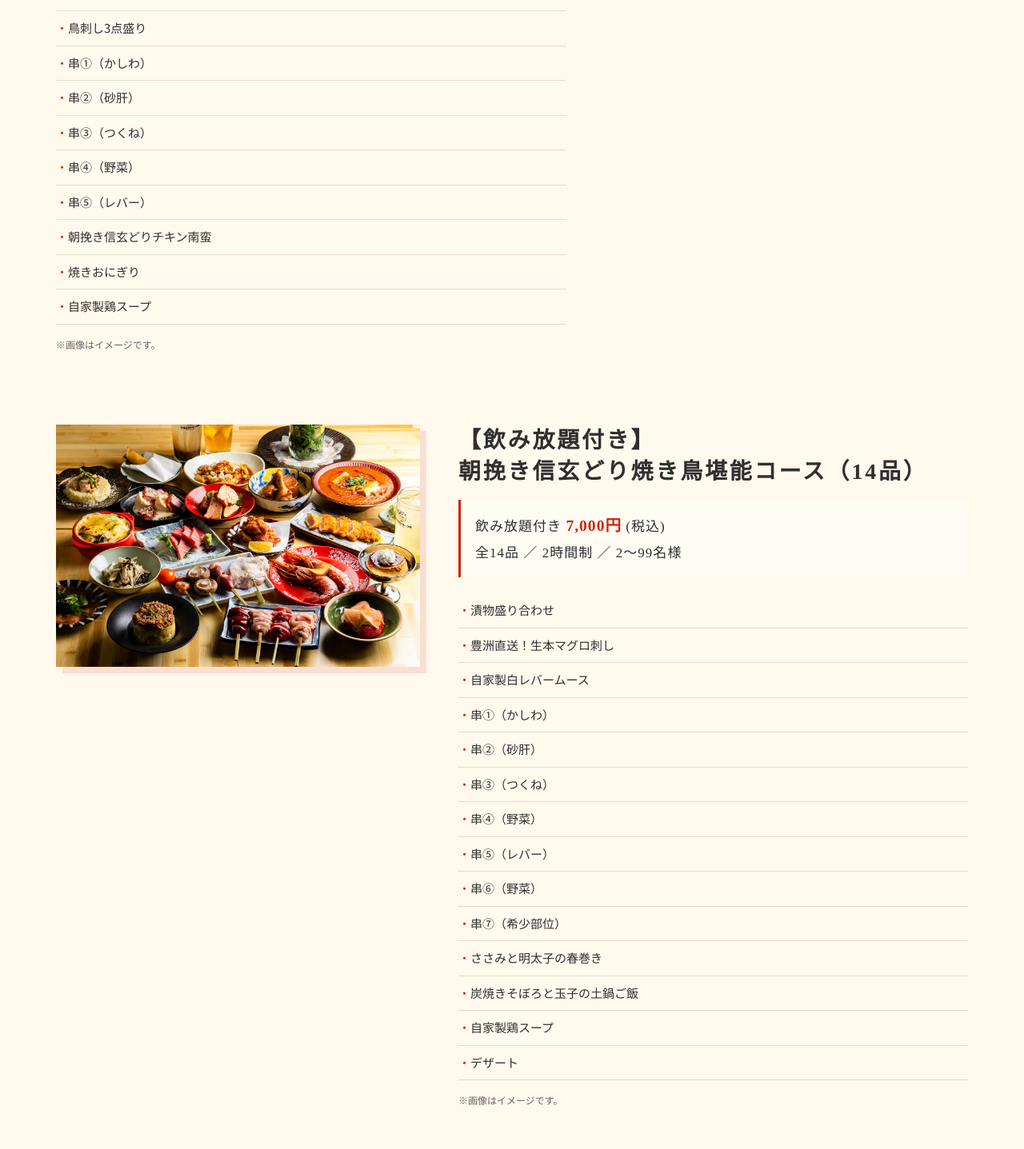
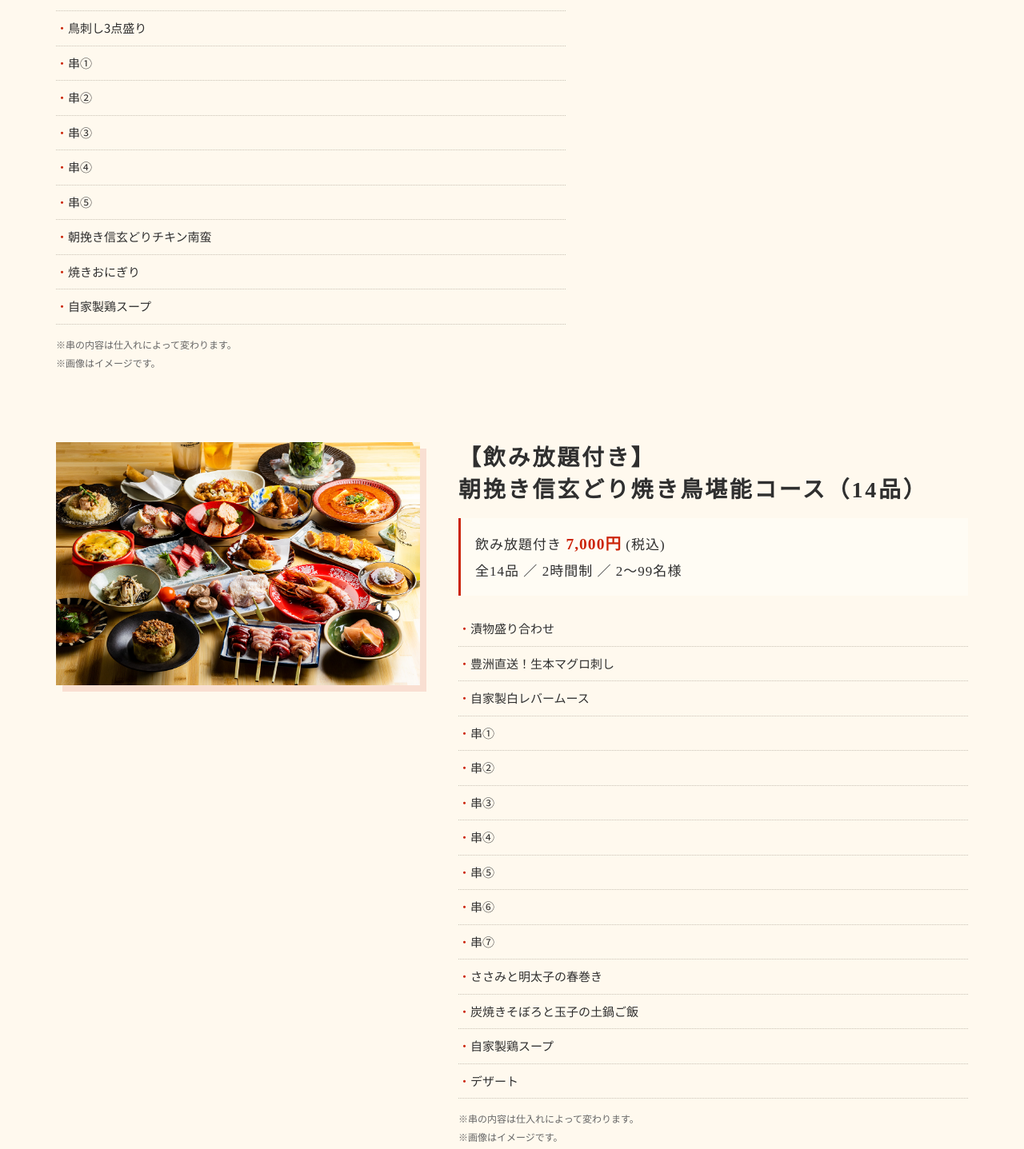
Before and after one commit to yuya-kuroki-pif/yakitori-nextcircle, a plain HTML site: page course/index.html in a window 1280 px wide. Shown: the part 827-2264 px from the top of the page at 80% size. Drawn offline with Linux system fonts and the light colour scheme.

Commit message:
コースの串表記を部位なしに変更し、仕入れにより変動する注記を追加
Co-Authored-By: Claude Fable 5.1 <noreply@anthropic.com>

```diff
--- a/course/index.html
+++ b/course/index.html
@@ -74,16 +74,16 @@
               <li>自家製そぼろと半熟卵のポテトサラダ</li>
               <li>炭焼きもやしナムル</li>
               <li>鳥刺し3点盛り</li>
-              <li>串①（かしわ）</li>
-              <li>串②（砂肝）</li>
-              <li>串③（つくね）</li>
-              <li>串④（野菜）</li>
-              <li>串⑤（レバー）</li>
+              <li>串①</li>
+              <li>串②</li>
+              <li>串③</li>
+              <li>串④</li>
+              <li>串⑤</li>
               <li>朝挽き信玄どりチキン南蛮</li>
               <li>焼きおにぎり</li>
               <li>自家製鶏スープ</li>
             </ul>
-            <p class="course__note">※画像はイメージです。</p>
+            <p class="course__note">※串の内容は仕入れによって変わります。<br>※画像はイメージです。</p>
           </div>
         </div>
 
@@ -99,19 +99,19 @@
               <li>漬物盛り合わせ</li>
               <li>豊洲直送！生本マグロ刺し</li>
               <li>自家製白レバームース</li>
-              <li>串①（かしわ）</li>
-              <li>串②（砂肝）</li>
-              <li>串③（つくね）</li>
-              <li>串④（野菜）</li>
-              <li>串⑤（レバー）</li>
-              <li>串⑥（野菜）</li>
-              <li>串⑦（希少部位）</li>
+              <li>串①</li>
+              <li>串②</li>
+              <li>串③</li>
+              <li>串④</li>
+              <li>串⑤</li>
+              <li>串⑥</li>
+              <li>串⑦</li>
               <li>ささみと明太子の春巻き</li>
               <li>炭焼きそぼろと玉子の土鍋ご飯</li>
               <li>自家製鶏スープ</li>
               <li>デザート</li>
             </ul>
-            <p class="course__note">※画像はイメージです。</p>
+            <p class="course__note">※串の内容は仕入れによって変わります。<br>※画像はイメージです。</p>
           </div>
         </div>
 
```
